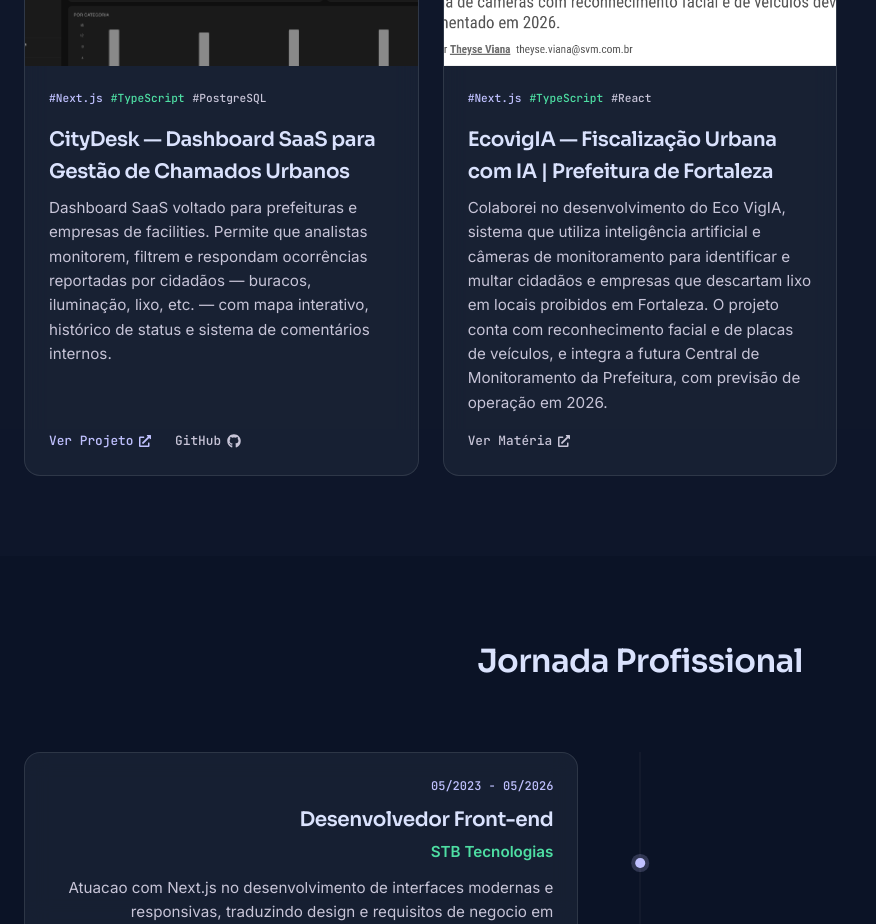
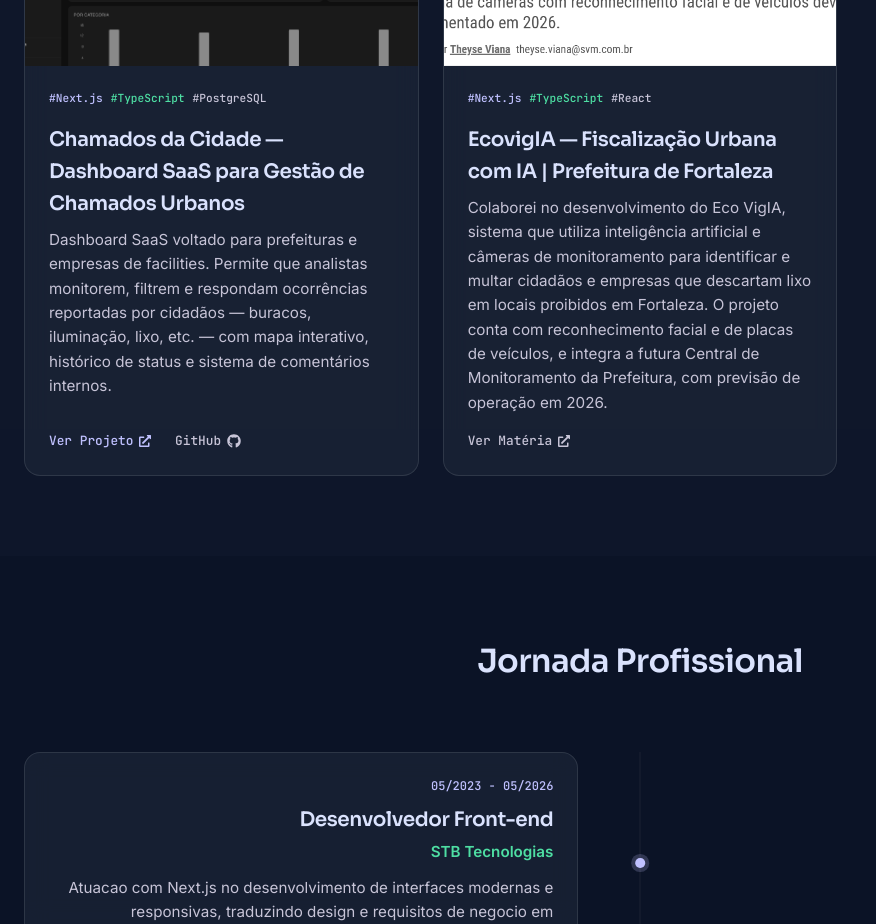
Before and after one commit to DEViana97/deviana-portifolio, a Next.js app: page / in a window 1280 px wide. Shown: the part 2620-3544 px from the top of the page, without its empty margins (0-876 px from the left). Built offline with nearby package versions, Linux system fonts and the light colour scheme.

Commit message:
feat(Projects): update project name for "CityDesk" to "Chamados da Cidade"

```diff
--- a/src/data/projects.ts
+++ b/src/data/projects.ts
@@ -42,7 +42,7 @@ export const projects: Project[] = [
   },
   {
     id: "citydesk",
-    name: "CityDesk — Dashboard SaaS para Gestão de Chamados Urbanos",
+    name: "Chamados da Cidade — Dashboard SaaS para Gestão de Chamados Urbanos",
     description:
       "Dashboard SaaS voltado para prefeituras e empresas de facilities. Permite que analistas monitorem, filtrem e respondam ocorrências reportadas por cidadãos — buracos, iluminação, lixo, etc. — com mapa interativo, histórico de status e sistema de comentários internos.",
     technologies: ["Next.js", "TypeScript", "PostgreSQL", "Prisma", "NextAuth", "Tanstack Query", "Recharts", "Leaflet", "Tailwind CSS"],
```
